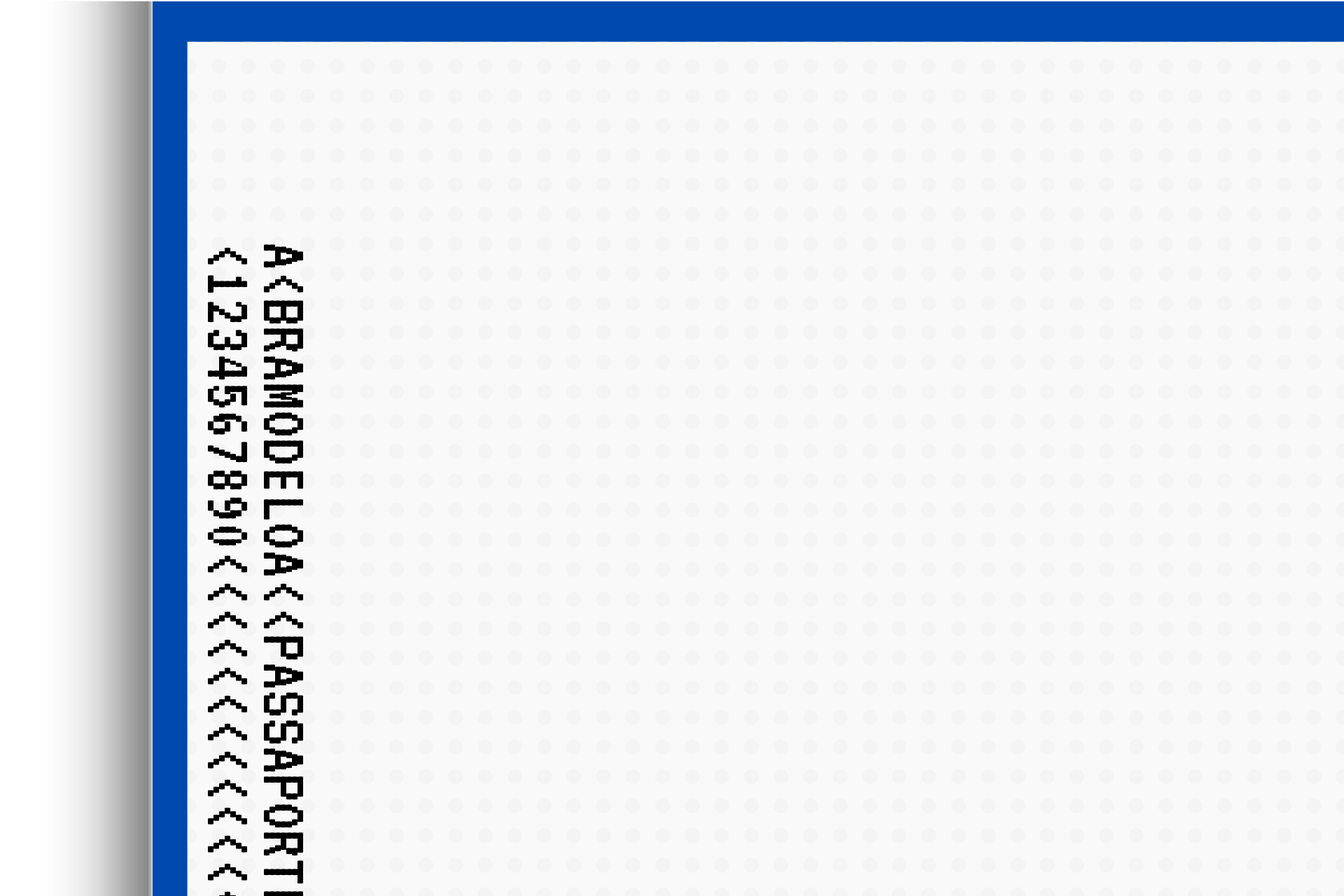
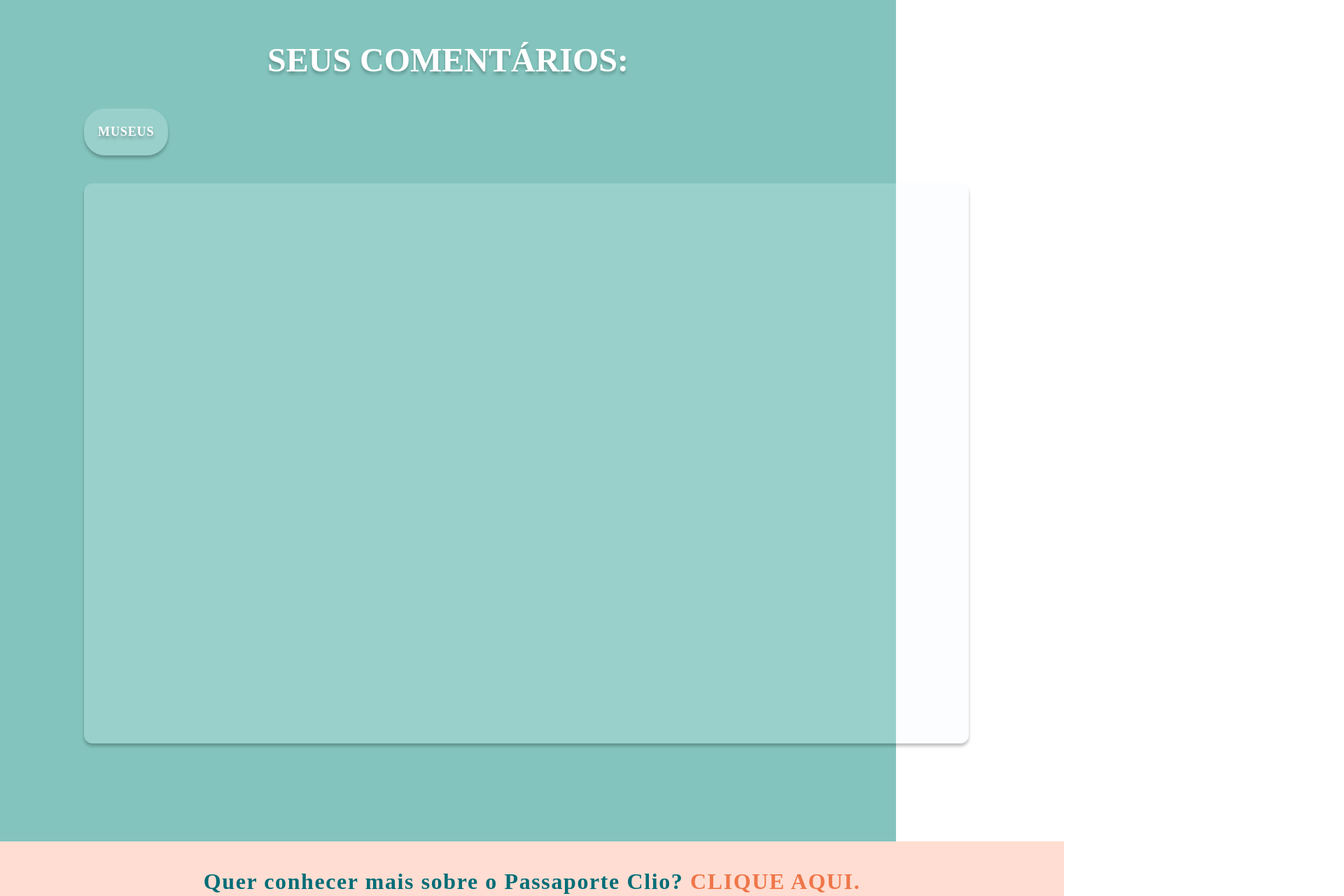
Before and after one commit to bela-mad/projetoclio, an Angular app: page /perfil-visitante in a window 1280 px wide. Shown: the part 1219-2499 px from the top of the page at 70% size, 1920 px wide, since content can reach past the window. Built offline with nearby package versions, Linux system fonts and the light colour scheme; a web font is replaced by a local one.

Commit message:
Completo CSS - perfil-visitante

```diff
--- a/src/app/area-deslogada/alterar-senha/alterar-senha.component.css
+++ b/src/app/area-deslogada/alterar-senha/alterar-senha.component.css
@@ -28,6 +28,7 @@ a.links {
 
 .content {
     background-color: #04889F;
+    box-shadow: 0px 4px 4px rgba(0, 0, 0, 0.25);
 }
 
 /* MAIN*/
@@ -108,7 +109,7 @@ button {
     box-shadow: 0px 4px 4px rgba(0, 0, 0, 0.25);
     border-radius: 10px;
     margin: 30px;
-
+    border: none;
     font-family: 'Poppins';
     font-size: 20px;
     text-align: center;
--- a/src/app/area-deslogada/cadastro/cadastro.component.css
+++ b/src/app/area-deslogada/cadastro/cadastro.component.css
@@ -28,6 +28,7 @@ a.links {
 
 .content {
     background-color: #04889F;
+    box-shadow: 0px 4px 4px rgba(0, 0, 0, 0.25);
 }
 
 /* MAIN*/
@@ -108,6 +109,7 @@ button {
     box-shadow: 0px 4px 4px rgba(0, 0, 0, 0.25);
     border-radius: 10px;
     margin: 30px;
+    border: none;
 
     font-family: 'Poppins';
     font-size: 20px;
--- a/src/app/area-logada/perfis/perfil-admin/perfil-admin.component.css
+++ b/src/app/area-logada/perfis/perfil-admin/perfil-admin.component.css
@@ -36,9 +36,10 @@ h1 {
     text-shadow: 0px 4px 4px rgba(0, 0, 0, 0.25);
 }
 
-.content{
+.content {
     position: relative;
 }
+
 .passaporte img {
 
     width: 1500px;
@@ -72,8 +73,6 @@ div a {
     align-items: center;
     text-align: center;
     letter-spacing: 0.05em;
-
-    color: #343131;
 }
 
 .list p {
@@ -89,7 +88,6 @@ div a {
     width: 1520px;
     height: 129px;
     left: 0px;
-
     align-items: center;
     display: flex;
     justify-content: center;
--- a/src/app/area-logada/perfis/perfil-admin/perfil-admin.component.html
+++ b/src/app/area-logada/perfis/perfil-admin/perfil-admin.component.html
@@ -40,10 +40,12 @@
 
   </div>
 
-</div>
 
 <!--FAIXA ROSA COM LINK-->
 
 <div class="section">
   <p>Quer conhecer mais sobre o Passaporte Clio?<a href="#linkparaSobre"> CLIQUE AQUI.</a></p>
 </div>
+</div>
+
+<app-footer></app-footer>
--- a/src/app/area-logada/perfis/perfil-visitante/perfil-visitante.component.css
+++ b/src/app/area-logada/perfis/perfil-visitante/perfil-visitante.component.css
@@ -0,0 +1,220 @@
+* CSS reset */ *,
+*:before,
+*:after {
+    margin: 0;
+    padding: 0;
+    font-family: Arial, sans-serif;
+}
+
+/* remove a linha dos links */
+a {
+    text-decoration: none;
+}
+
+/* esconde as ancoras da tela */
+a.links {
+    display: none;
+}
+
+.background {
+    background-color: #83C5BE;
+    position: relative;
+}
+
+/*PERFIL PASSAPORTE-VISITANTE*/
+
+.title1 {
+    position: static;
+    font-family: 'Poppins';
+    font-style: normal;
+    text-align: center;
+    font-weight: 800;
+    font-size: 48px;
+    line-height: 72px;
+    margin: 0;
+    padding-top: 8%;
+    padding-bottom: 25px;
+    color: #ffffff;
+    text-shadow: 0px 4px 4px rgba(0, 0, 0, 0.25);
+}
+
+.content {
+    position: relative;
+    margin-bottom: -200px;
+}
+
+.passaporte img {
+
+    width: 1500px;
+    height: 1500px;
+    margin-top: -18%;
+}
+
+.avatar img {
+    position: absolute;
+    width: 250px;
+    height: 250px;
+    left: 240px;
+    top: 140px;
+}
+
+div a {
+    color: #343131;
+    text-decoration: none;
+}
+
+.list {
+    position: absolute;
+    left: 230px;
+    top: 420px;
+
+    font-family: 'Courier Prime';
+    font-style: normal;
+    font-weight: 700;
+    font-size: 32px;
+    line-height: 36px;
+    display: flexbox;
+    align-items: center;
+    text-align: center;
+    letter-spacing: 0.05em;
+
+}
+
+.list .a {
+    margin-top: 20px;
+    margin-bottom: 26px;
+}
+
+/*COMENTÁRIOS PERFIL-VISITANTE*/
+
+.title2 {
+    position: static;
+    font-family: 'Poppins';
+    font-style: normal;
+    text-align: center;
+    font-weight: 800;
+    font-size: 48px;
+    line-height: 72px;
+    padding-bottom: 25px;
+    color: #ffffff;
+    text-shadow: 0px 4px 4px rgba(0, 0, 0, 0.25);
+}
+
+/* Style The Dropdown Button */
+.dropbtn {
+    background-color: #9AD0CB;
+    color: white;
+    padding: 20px;
+    font-family: 'Poppins';
+    font-size: 18px;
+    font-weight: 700;
+    letter-spacing: 0.05em;
+    border: none;
+    cursor: pointer;
+    box-shadow: 0px 4px 4px rgba(0, 0, 0, 0.25);
+    text-shadow: 0px 4px 4px rgba(0, 0, 0, 0.25);
+    border-radius: 30px;
+
+    margin-left: 120px;
+}
+
+/* The container <div> - needed to position the dropdown content */
+.dropdown {
+    display: inline-block;
+}
+
+/* Dropdown Content (Hidden by Default) */
+.dropdown-content {
+    display: none;
+    position: absolute;
+    border-radius: 15px;
+    background-color: #f9f9f9;
+    min-width: 220px;
+    box-shadow: 0px 8px 16px 0px rgba(0, 0, 0, 0.2);
+    z-index: 1;
+    margin-top: 2px;
+    margin-left: 70px;
+}
+
+/* Links inside the dropdown */
+.dropdown-content a {
+    color: black;
+    font-family: 'Poppins';
+    padding: 12px 16px;
+    font-size: 12px;
+    text-decoration: none;
+    display: block;
+    border-radius: 15px;
+
+}
+
+/* Change color of dropdown links on hover */
+.dropdown-content a:hover {
+    background-color: #f1f1f1
+}
+
+/* Show the dropdown menu on hover */
+.dropdown:hover .dropdown-content {
+    display: block;
+}
+
+/* Change the background color of the dropdown button when the dropdown content is shown */
+.dropdown:hover .dropbtn {
+    background-color: #EF7649;
+}
+
+
+.coments {
+    width: 1264px;
+    height: 800px;
+    margin-left: 120px;
+    margin-top: 40px;
+
+    background: rgba(237, 246, 249, 0.22);
+    box-shadow: 0px 4px 4px rgba(0, 0, 0, 0.25);
+    border-radius: 12px;
+}
+
+/*FAIXA ROSA COM LINK*/
+
+.section {
+
+    width: 1520px;
+    height: 129px;
+    margin-top: 140px;
+    align-items: center;
+    display: flex;
+    justify-content: center;
+
+    background: #FFDDD2;
+    box-shadow: 0px 4px 4px rgba(0, 0, 0, 0.25);
+}
+
+
+
+.section p {
+
+    font-family: 'Poppins';
+    font-style: normal;
+    font-weight: 600;
+    font-size: 32px;
+    line-height: 48px;
+    letter-spacing: 0.05em;
+
+    color: #006D77;
+
+}
+
+.section a {
+
+    font-family: 'Poppins';
+    font-style: normal;
+    font-weight: 600;
+    font-size: 32px;
+    line-height: 48px;
+    letter-spacing: 0.05em;
+
+    color: #EF7649;
+    ;
+
+}
--- a/src/app/area-logada/perfis/perfil-visitante/perfil-visitante.component.html
+++ b/src/app/area-logada/perfis/perfil-visitante/perfil-visitante.component.html
@@ -5,8 +5,8 @@
 
   <!--TÍTULO-->
 
-  <div class="title1">
-    <h1>PERFIL</h1>
+  <div>
+    <h1 class="title1">PERFIL</h1>
   </div>
 
   <!--PASSAPORTE ADMINISTRADOR-->
@@ -15,6 +15,7 @@
 
     <div class="passaporte">
       <img src="assets/passaporte_user.png" alt="passaporte_administrador">
+    </div>
 
     <div class="avatar">
       <img src="assets/avatar_user.png" alt="">
@@ -22,13 +23,13 @@
 
     <div class="list">
 
-        <div>
+      <div class="a">
         <a href="">ALTERAR SENHA</a>
       </div>
-        <div>
+      <div class="a">
         <a href="">RANKING</a>
       </div>
-        <div>
+      <div class="a">
         <a href="">MUSEUS</a>
       </div>
 
@@ -36,100 +37,44 @@
 
   </div>
 
-  </div>
+  <!--COMENTÁRIOS DO VISITANTE-->
 
-  <!--FAIXA ROSA COM LINK-->
-
-  <div class="title2">
-    <h1>SEUS COMENTÁRIOS:</h1>
+  <div>
+    <h1 class="title2">SEUS COMENTÁRIOS:</h1>
   </div>
 
   <div class="dropdown">
-    <button class="btn btn-info dropdown-toggle" data-toggle="dropdown" type="button" id="dropdownMenu2"
-      data-toggle="dropdown" aria-haspopup="true" aria-expanded="false">
-      MUSEUS
-    </button>
-    <div class="dropdown-menu" aria-labelledby="dropdownMenu2">
-      <button class="dropdown-item " type="button">MUSEU DA LÍNGUA PORTUGUESA</button>
-      <button class="dropdown-item " type="button">PINACOTECA</button>
-      <button class="dropdown-item " type="button">MUSEU DO FUTEBOL</button>
-      <button class="dropdown-item " type="button">MUSEU DA IMIGRAÇÃO</button>
-      <button class="dropdown-item " type="button">MUSEU DA DIVERSIDADE SEXUAL</button>
-      <button class="dropdown-item " type="button">MUSEU DA CASA BRASILEIRA</button>
-      <button class="dropdown-item " type="button">MUSEU AFRO BRASIL</button>
-      <button class="dropdown-item " type="button">MEMORIAL DA RESISTÊNCIA</button>
-      <button class="dropdown-item " type="button">MUSEU CATAVENTO</button>
-    </div>
-  </div>
-
-  <div class="coments">
-    <h4>COMENTÁRIOS</h4>
-
-    <div>
-      <h6>nome_usuário</h6>
-      <img src="/src/assets/estrelas_avaliacao.png" alt="">
-
-      <div class="container">
-
-        <div class="box">
-          <img src="" alt="">
-        </div>
-
-        <div class="box">
-          <img src="" alt="">
-        </div>
-
-        <div>
-          <p>ssssssssssssssssssssssssssssssssssssssssssssssssssssssssssssssssssssssssssssssssssssssssssssssssssss</p>
-        </div>
+    <button class="dropbtn">MUSEUS</button>
+    <div class="dropdown-content">
+      <a href="#">MUSEU DA LÍNGUA PORTUGUESA</a>
+      <a href="#">PINACOTECA</a>
+      <a href="#">MUSEU AFRO BRASIL</a>
+      <a href="#">MUSEU DA CASA BRASILEIRA</a>
+      <a href="#">MUSEU DA IMIGRAÇÃO</a>
+      <a href="#">MUSEU DA DIVERSIDADE SEXUAL</a>
+      <a href="#">MEMORIAL DA RESISTÊNCIA</a>
+      <a href="#">MUSEU CATAVENTO</a>
+      <a href="#">MUSEU DO FUTEBOL</a>
 
     </div>
   </div>
 
-    <div>
-      <h6>nome_usuário</h6>
-      <img src="/src/assets/estrelas_avaliacao.png" alt="">
 
-      <div class="container">
-
-        <div class="box">
-          <img src="" alt="">
+    <div class="coments">
     </div>
 
-        <div class="box">
-          <img src="" alt="">
-        </div>
 
-        <div>
-          <p>ssssssssssssssssssssssssssssssssssssssssssssssssssssssssssssssssssssssssssssssssssssssssssssssssssss</p>
-        </div>
 
-      </div>
-    </div>
 
-    <div>
-      <h6>nome_usuário</h6>
-      <img src="/src/assets/estrelas_avaliacao.png" alt="">
 
-      <div class="container">
 
-        <div class="box">
-          <img src="" alt="">
-        </div>
 
-        <div class="box">
-          <img src="" alt="">
-        </div>
-
-        <div>
-          <p>ssssssssssssssssssssssssssssssssssssssssssssssssssssssssssssssssssssssssssssssssssssssssssssssssssss</p>
-        </div>
-
-      </div>
-    </div>
-  </div>
-</div>
+<!--FAIXA ROSA COM LINK-->
 
 <div class="section">
   <p>Quer conhecer mais sobre o Passaporte Clio?<a href="#linkparaSobre"> CLIQUE AQUI.</a></p>
 </div>
+
+</div>
+
+<app-footer></app-footer>
```
Lines whose indentation alone changed are shown as unchanged.
